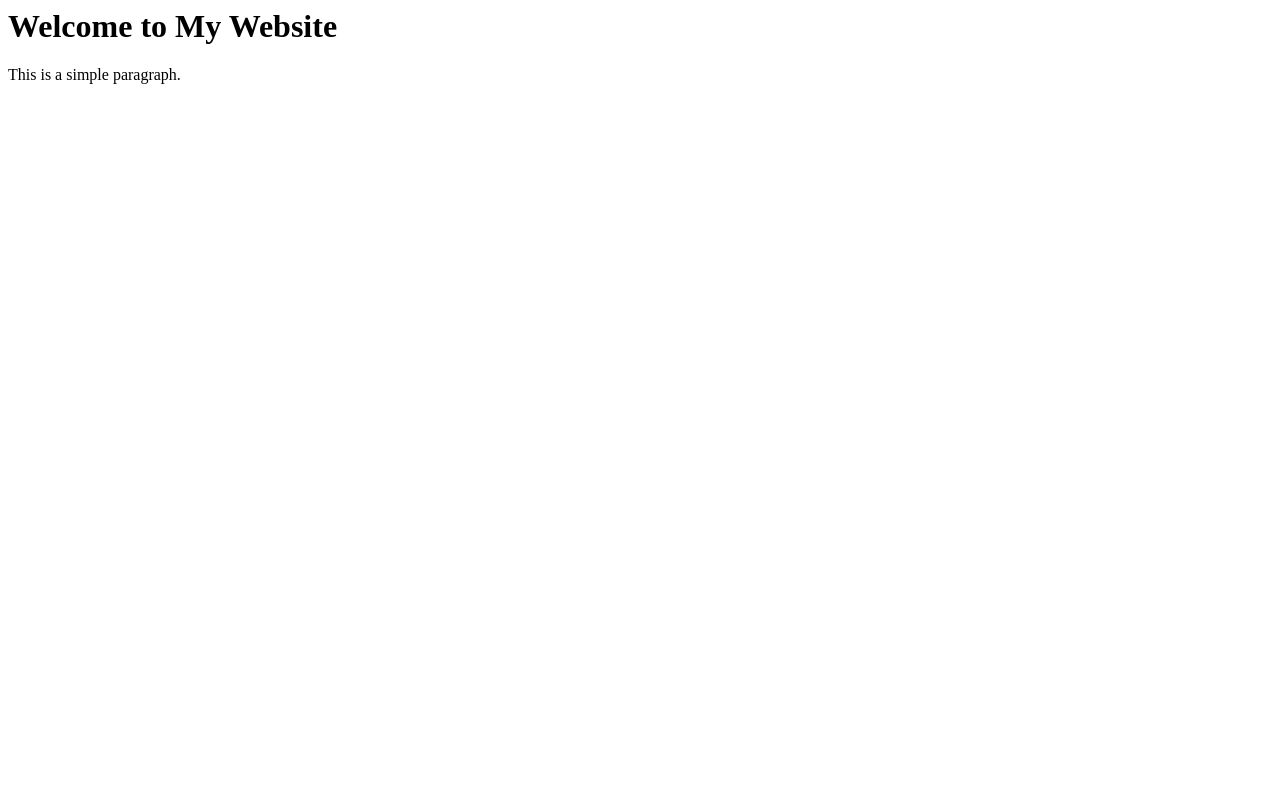
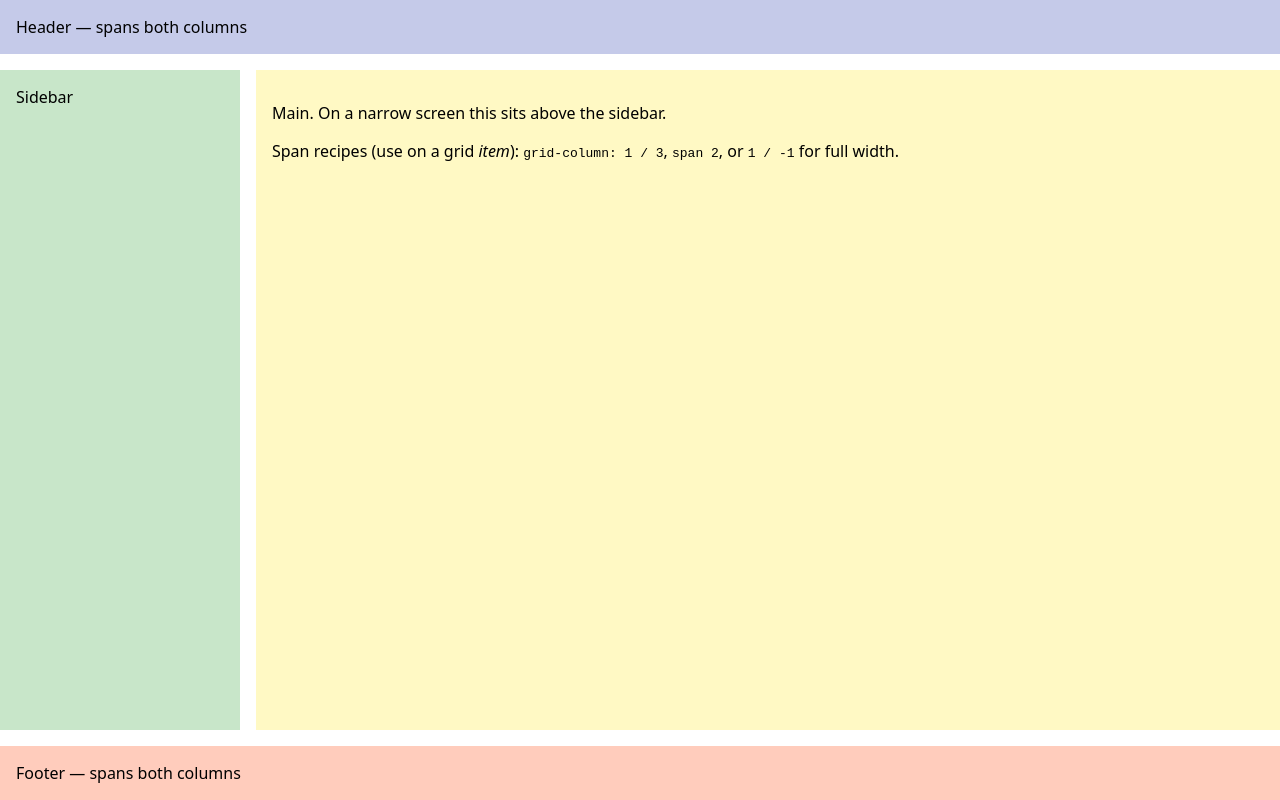
Before and after one commit to arunlalmenghwar-cloud/Web-Engineering, a plain HTML site: page Lab 4/index.html in a window 1280 px wide. Drawn offline with Linux system fonts and the light colour scheme.

Commit message:
first commit

```diff
--- a/Lab 4/index.html
+++ b/Lab 4/index.html
@@ -1,9 +1,52 @@
-<html>
-    <head>
-        <title>My Website</title>
-    </head>
-    <body>
-        <h1>Welcome to My Website</h1>
-        <p>This is a simple paragraph.</p>
-    </body>
+<!DOCTYPE html>
+<html lang="en">
+<head>
+  <meta charset="UTF-8"/>
+  <meta name="viewport" content="width=device-width, initial-scale=1"/>
+  <title>CSS Grid — named areas</title>
+  <style>
+    * { box-sizing: border-box; }
+    body { margin: 0; font-family: system-ui, sans-serif; }
+    .page > * { padding: 1rem; }
+
+    .page {
+      display: grid;
+      min-height: 100vh;
+      grid-template-columns: 240px 1fr;
+      grid-template-rows: auto 1fr auto;
+      grid-template-areas:
+        "header  header"
+        "sidebar main"
+        "footer  footer";
+      gap: 1rem;
+    }
+
+    .page > header  { grid-area: header;  background: #c5cae9; }
+    .page > nav     { grid-area: sidebar; background: #c8e6c9; }
+    .page > main    { grid-area: main;    background: #fff9c4; }
+    .page > footer  { grid-area: footer;  background: #ffccbc; }
+
+    @media (max-width: 767px) {
+      .page {
+        grid-template-columns: 1fr;
+        grid-template-areas:
+          "header"
+          "main"
+          "sidebar"
+          "footer";
+      }
+    }
+  </style>
+</head>
+<body>
+  <div class="page">
+    <header>Header — spans both columns</header>
+    <nav>Sidebar</nav>
+    <main>
+      <p>Main. On a narrow screen this sits above the sidebar.</p>
+      <p>Span recipes (use on a grid <em>item</em>): <code>grid-column: 1 / 3</code>, <code>span 2</code>, or <code>1 / -1</code> for full width.</p>
+    </main>
+    <footer>Footer — spans both columns</footer>
+  </div>
+</body>
 </html>
```
